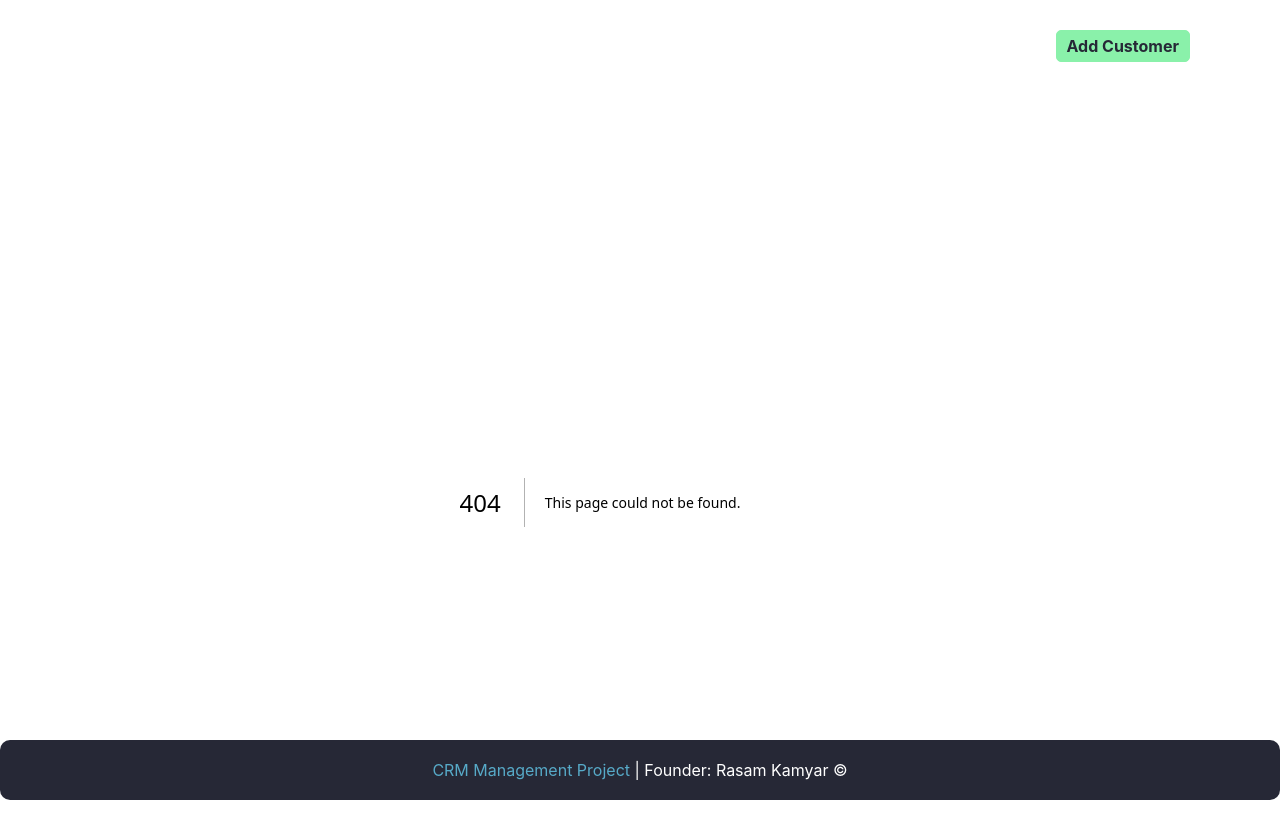
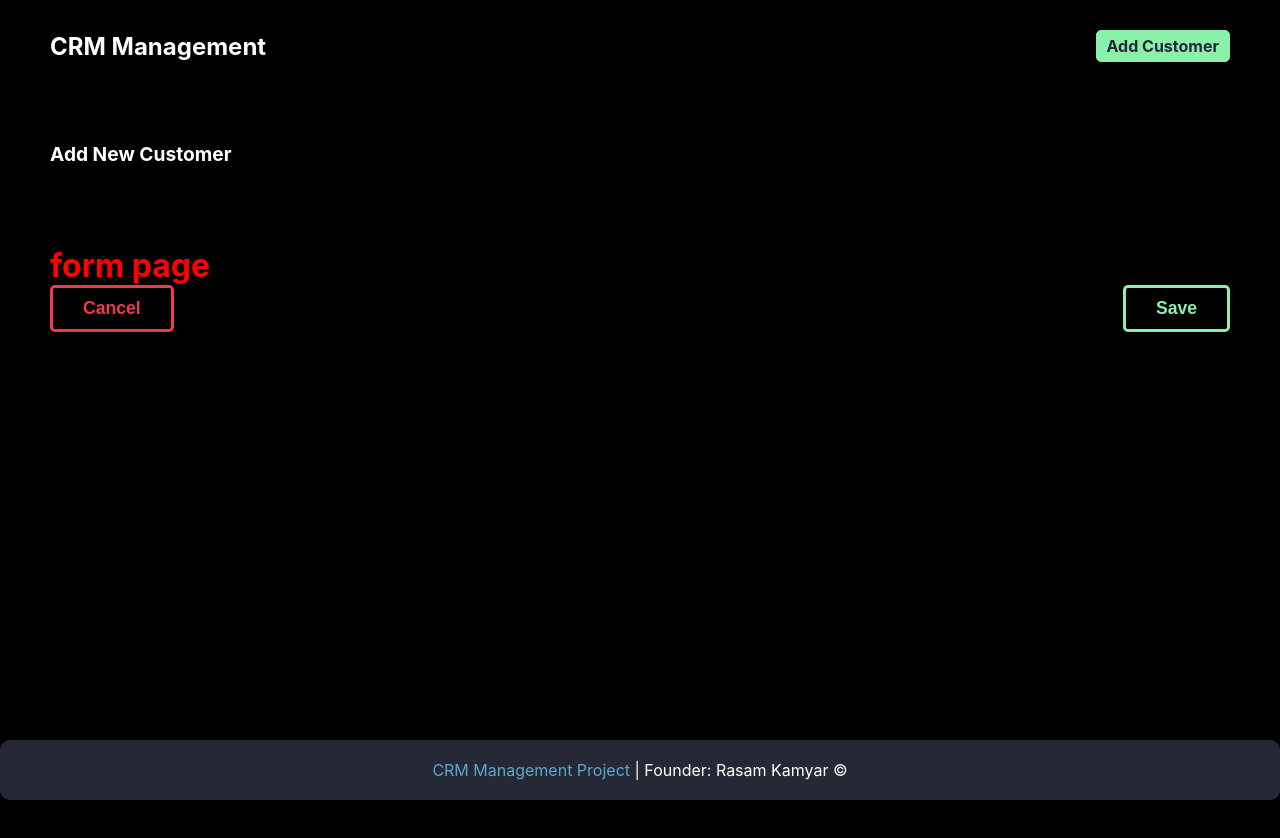
Before and after one commit to rasamkamyar/CRM-Management, a Next.js app in the folder crm-management/: page /add-customer in a window 1280 px wide. Before the commit this address had no page. Shown: the top 838 px of the page. After the commit the page ends 800 px from the top, so only its background shows below. Built offline with nearby package versions, Linux system fonts and the light colour scheme.

Commit message:
create add customer page

```diff
--- /dev/null
+++ b/crm-management/components/modules/Form/index.js
@@ -0,0 +1,9 @@
+function Form (){
+    return(
+        <h1 style={{color:"red"}}>
+            form page
+        </h1>
+    )
+}
+
+export default Form
--- /dev/null
+++ b/crm-management/components/template/AddCustomerPage/index.js
@@ -0,0 +1,60 @@
+import Form from "@/components/modules/Form";
+import { useRouter } from "next/router";
+import { useState } from "react";
+
+function AddCustomerPage() {
+  const [form, setForm] = useState({
+    name: "",
+    lastName: "",
+    emial: "",
+    phone: "",
+    address: "",
+    postalCode: "",
+    date: "",
+    products: [],
+  });
+
+  const router = useRouter();
+
+  const cancelHandler = () => {
+    setForm({
+      name: "",
+      lastName: "",
+      emial: "",
+      phone: "",
+      address: "",
+      postalCode: "",
+      date: "",
+      products: [],
+    });
+    router.push("/");
+  };
+
+  const saveHandler = async () => {
+    const res = await fetch("/api/customer", {
+      method: "POST",
+      body: JSON.stringify({ data: form }),
+      headers: { "Content-Type": "application/json" },
+    });
+    const data = res.json();
+    console.log(data);
+    if (data.status === "success") router.push("/");
+  };
+
+  return (
+    <div className="customer-page">
+      <h4>Add New Customer</h4>
+      <Form form={form} setForm={setForm} />
+      <div className="customer-page__buttons">
+        <button className="first" onClick={cancelHandler}>
+          Cancel
+        </button>
+        <button className="second" onClick={saveHandler}>
+          Save
+        </button>
+      </div>
+    </div>
+  );
+}
+
+export default AddCustomerPage;
--- /dev/null
+++ b/crm-management/pages/add-customer/index.js
@@ -0,0 +1,11 @@
+import AddCustomerPage from "@/components/template/AddCustomerPage";
+
+function Index() {
+  return (
+    <div>
+      <AddCustomerPage />
+    </div>
+  );
+}
+
+export default Index;
```
